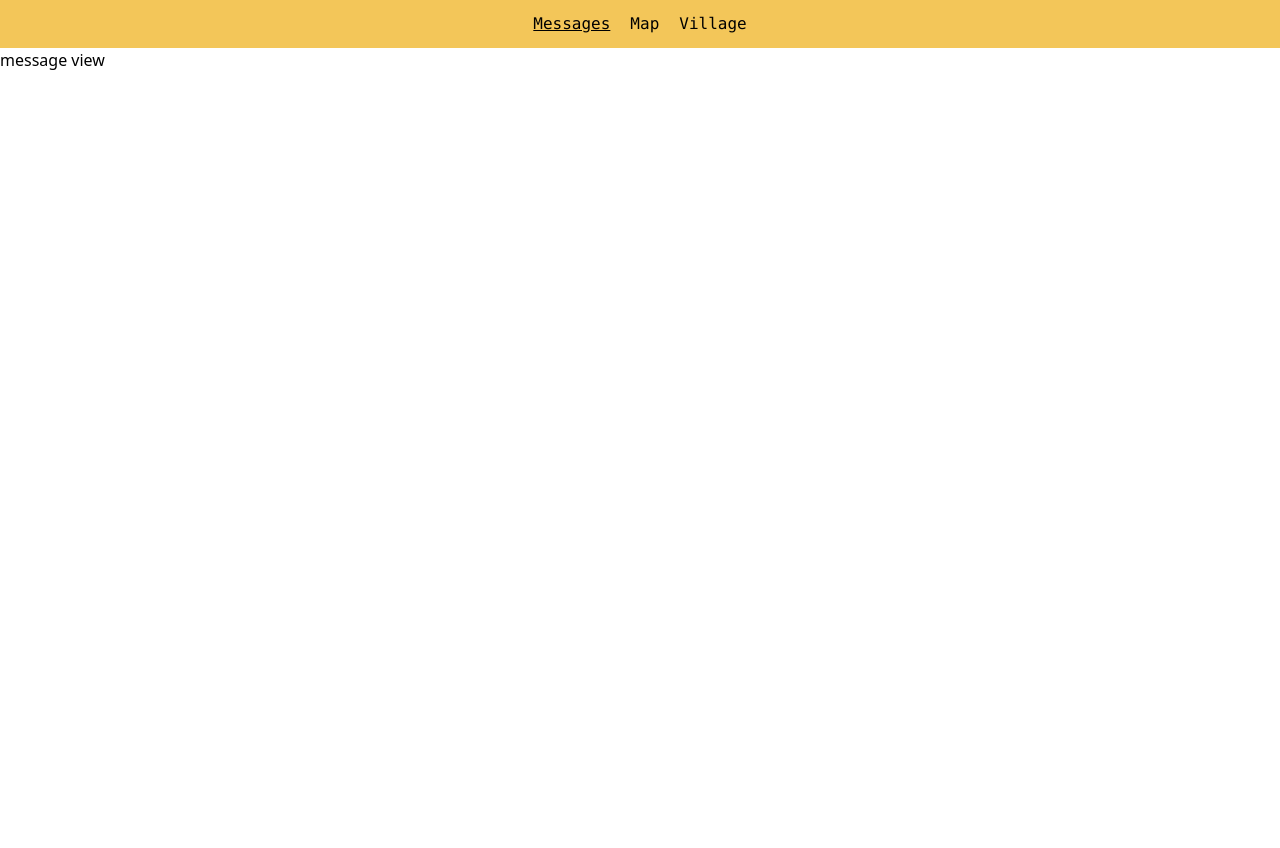
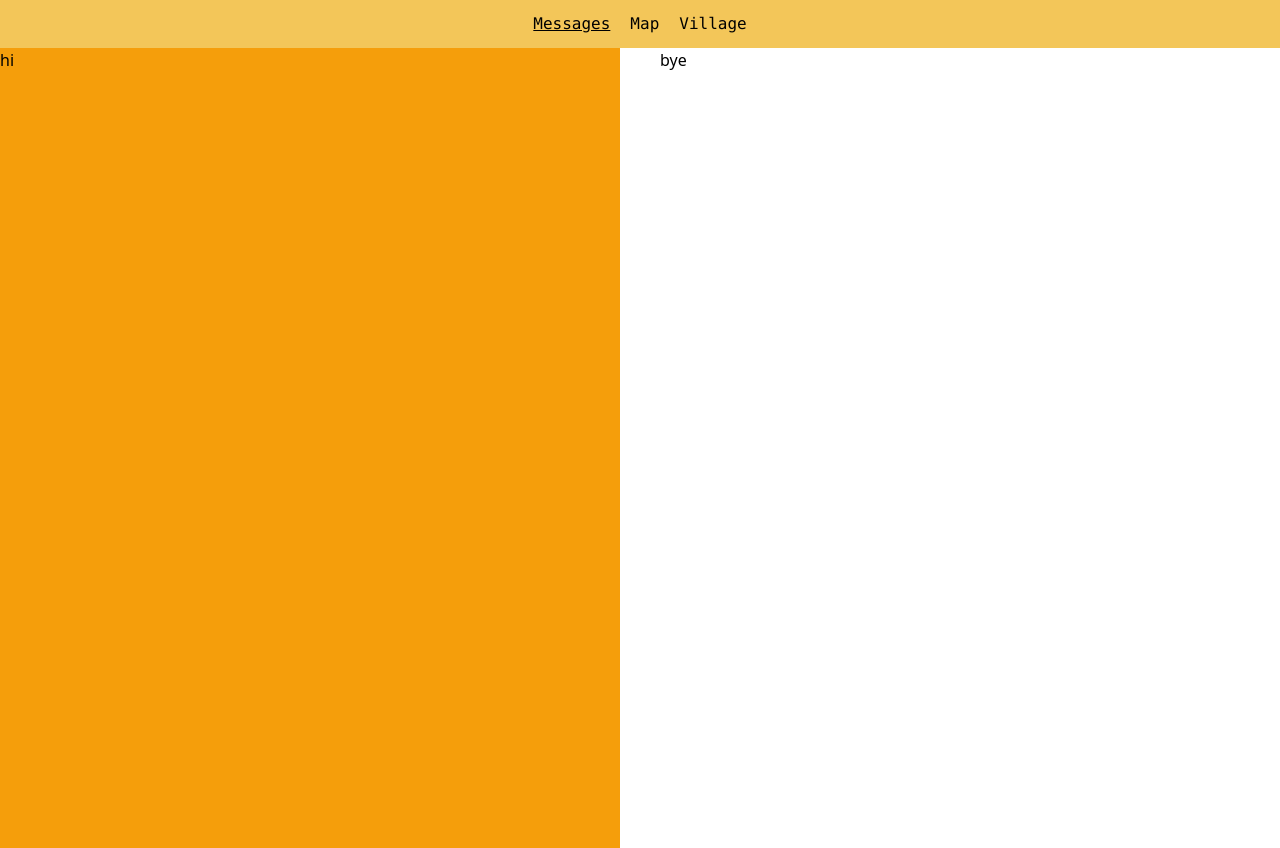
Before and after one commit to kaitlynmalsky/cs326-g40-project-repo, a website with bundled scripts: page src/client/index.html in a window 1280 px wide. Both pictures are taken after a click on the link "Messages". Before the commit the page ends 800 px from the top, so only its background shows below. Built offline with nearby package versions, Linux system fonts and the light colour scheme.

Commit message:
message split prelim

```diff
--- a/src/client/Messages/Messages.js
+++ b/src/client/Messages/Messages.js
@@ -6,9 +6,24 @@ export default class MessagesView extends View {
     }
 
     async render() {
-        const elm = document.createElement('div');
+        const elm = document.createElement('header');
         elm.id = 'messages-view';
-        elm.innerText = "message view";
+
+        const splitScreenSection = document.createElement('section');
+        const splitGrid = document.createElement('div');
+        splitGrid.className = "grid h-screen grid-cols-2 gap-10";
+        const col1 = document.createElement('div');
+        col1.innerHTML = "hi"
+        const col2 = document.createElement('div');
+        col2.innerHTML = "bye";
+        col1.classList.add("bg-amber-500");
+
+
+        elm.appendChild(splitScreenSection);
+        splitScreenSection.appendChild(splitGrid);
+        splitGrid.appendChild(col1);
+        splitGrid.appendChild(col2);
+
         return elm;
     }
 
--- a/src/client/main.css
+++ b/src/client/main.css
@@ -7,7 +7,7 @@
 
 #navbar {
     @apply sticky top-0 h-10 flex flex-row items-center justify-center align-middle gap-5;
-    @apply p-6 lg: px-8;
+    @apply p-6 px-8;
     background: #f3c659;
 }
 
```
Also changed, not shown: src/client/styles.css.
